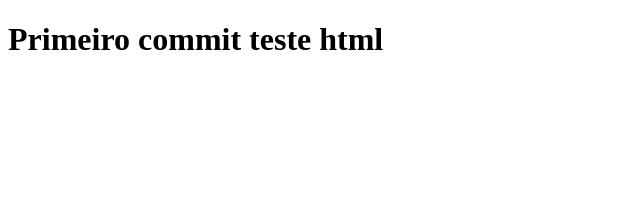
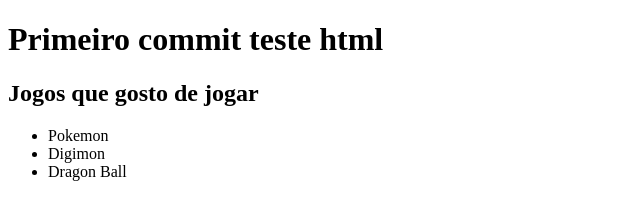
Before and after one commit to LucasChirto/Aulas-Html, a plain HTML site: page index.html in a window 1280 px wide. Shown: the whole page, without its empty margins (0-640 px from the left). Drawn offline with Linux system fonts and the light colour scheme.

Commit message:
Adicionando jogos que gosto

```diff
--- a/index.html
+++ b/index.html
@@ -6,6 +6,14 @@
     <title>Primeira Aula HTML</title>
 </head>
 <body>
-    <div><h1>Primeiro commit teste html</h1></div>
+    <div>
+        <h1>Primeiro commit teste html</h1>
+        <h2>Jogos que gosto de jogar</h2>
+            <ul>
+                <li>Pokemon</li>
+                <li>Digimon</li>
+                <li>Dragon Ball</li>
+            </ul>
+    </div>
 </body>
 </html>
```
